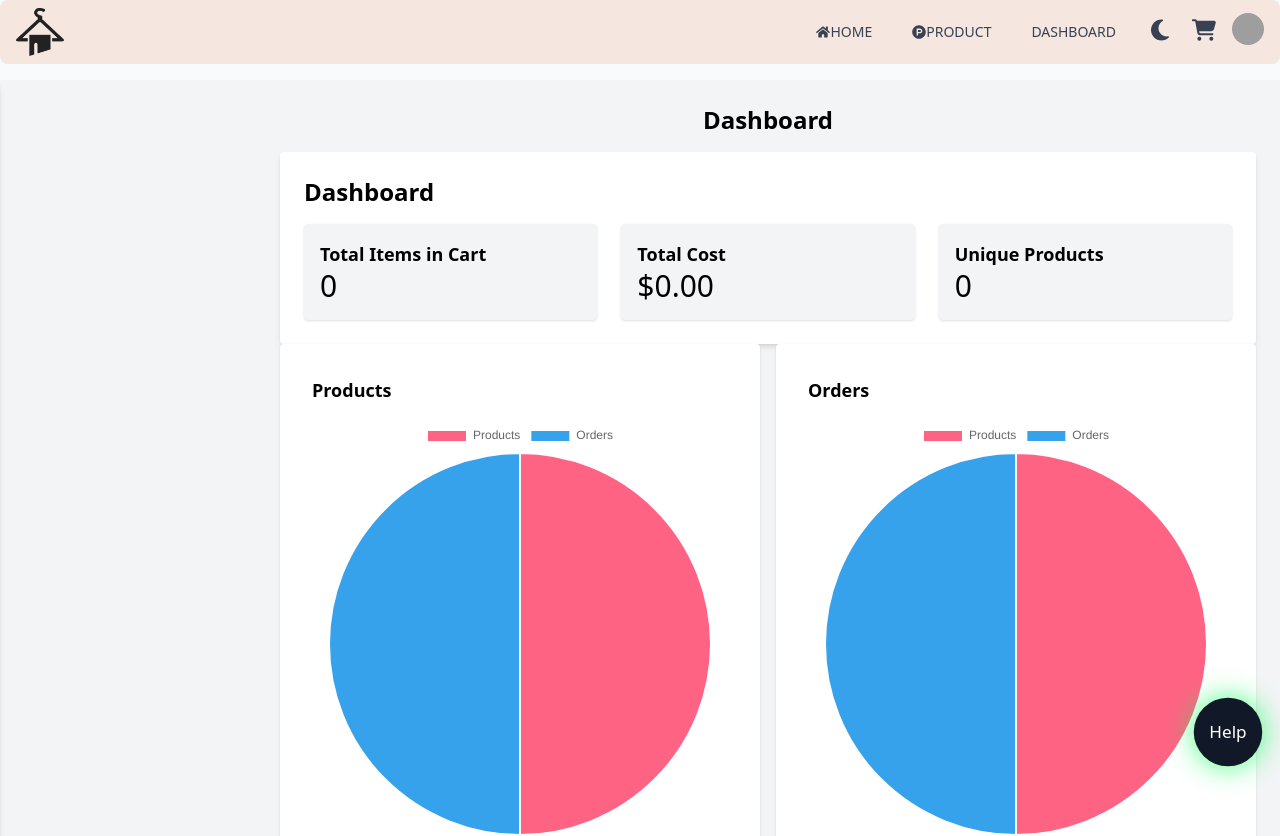
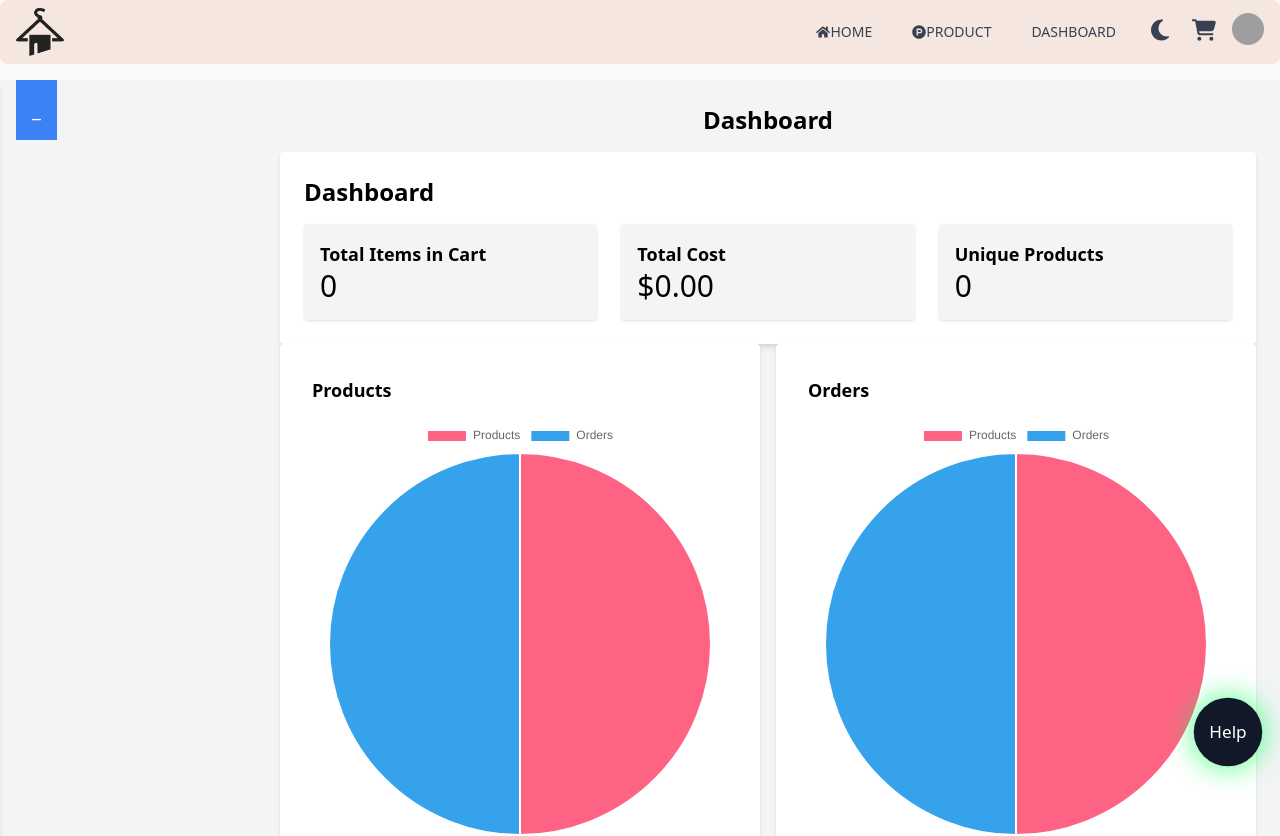
Before and after one commit to dandy3233/ecommerce, a React (Vite) app: page /dashboard in a window 1280 px wide. Shown: the top 836 px of the page. Built offline with nearby package versions, Linux system fonts and the light colour scheme; grey boxes are pictures that could not be loaded.

Commit message:
upadet navbar

```diff
--- a/src/components/Sidebar.jsx
+++ b/src/components/Sidebar.jsx
@@ -14,7 +14,7 @@ const Sidebar = () => {
     <>
       {/* Button to toggle sidebar on small screens */}
       <button
-        className="lg:hidden p-4  mt-[8vh] text-xl text-white bg-blue-500 fixed top-4 left-4 z-50"
+        className=" p-4  mt-[8vh] text-xl text-white bg-blue-500 fixed top-4 left-4 z-50"
         onClick={toggleSidebar}
       >
         _
```
